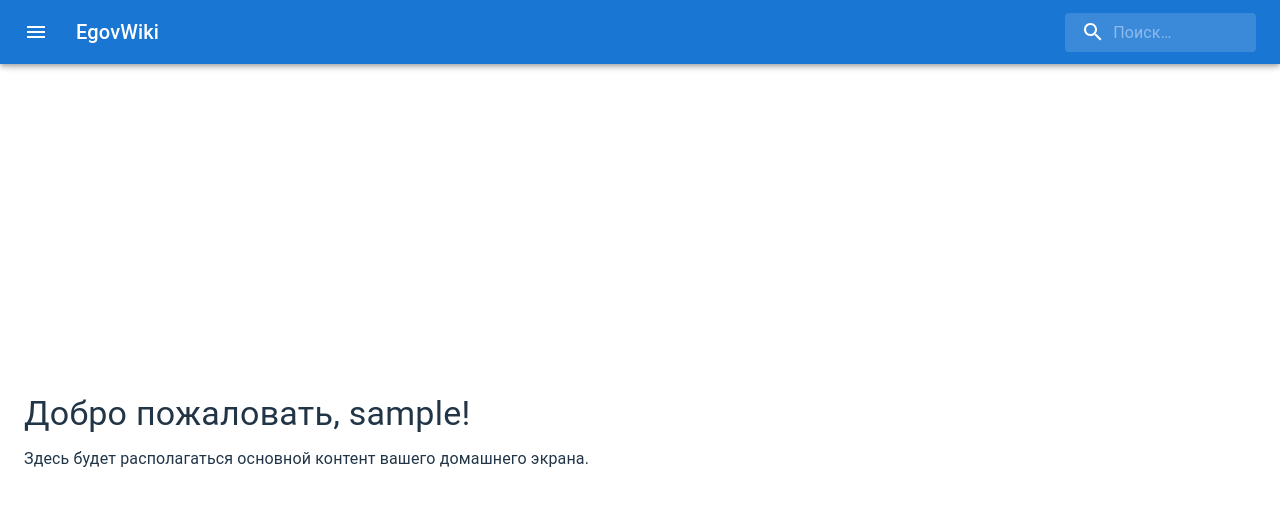
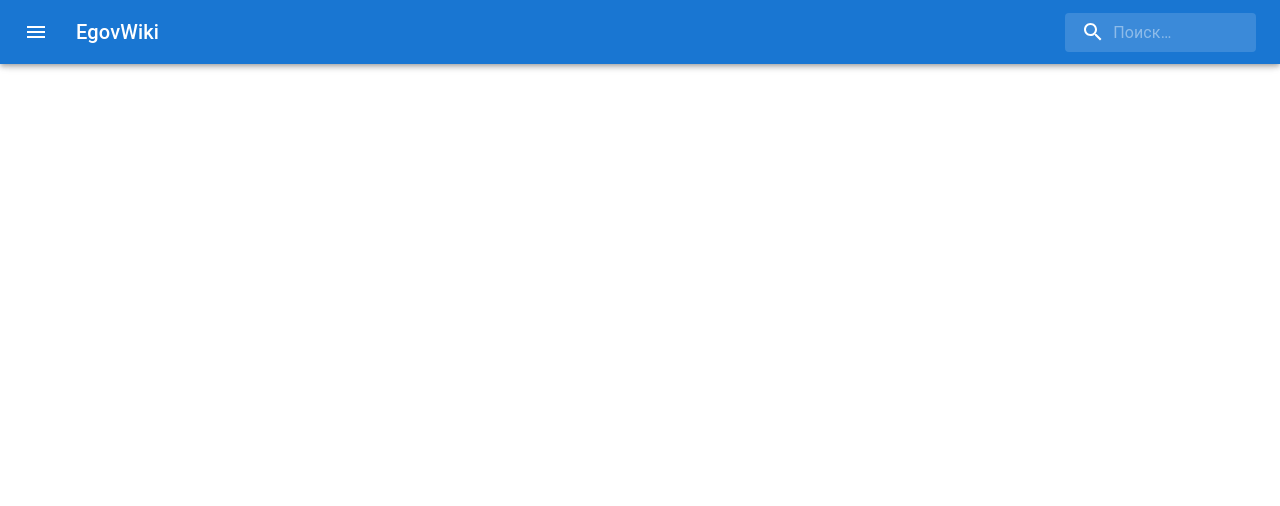
Before and after one commit to NKVDream/EGOV, a React (Vite) app in the folder frontend/: page /home in a window 1280 px wide. Shown: the top 506 px of the page. Built offline with nearby package versions, Linux system fonts and the light colour scheme; sample sign-in values are in the browser's storage.

Commit message:
new logo

```diff
--- a/frontend/index.html
+++ b/frontend/index.html
@@ -2,7 +2,7 @@
 <html lang="en">
   <head>
     <meta charset="UTF-8" />
-    <link rel="icon" type="image/svg+xml" href="/vite.svg" />
+    <link rel="icon" type="image/svg+xml" href="/logo.svg" />
     <meta name="viewport" content="width=device-width, initial-scale=1.0" />
     <title>EgovWiki</title>
   </head>
--- a/frontend/src/pages/home.jsx
+++ b/frontend/src/pages/home.jsx
@@ -236,8 +236,8 @@ export default function Home() {
       </Drawer>
 
       <Box component="main" sx={{ p: 3 }}>
-        <Typography variant="h4" gutterBottom>Добро пожаловать, {username}!</Typography>
-        <Typography variant="body1">Здесь будет располагаться основной контент вашего домашнего экрана.</Typography>
+        <Typography variant="h4" gutterBottom></Typography>
+        <Typography variant="body1"></Typography>
       </Box>
     </Box>
   );
```
Also changed, not shown: frontend/public/logo.svg (added).
